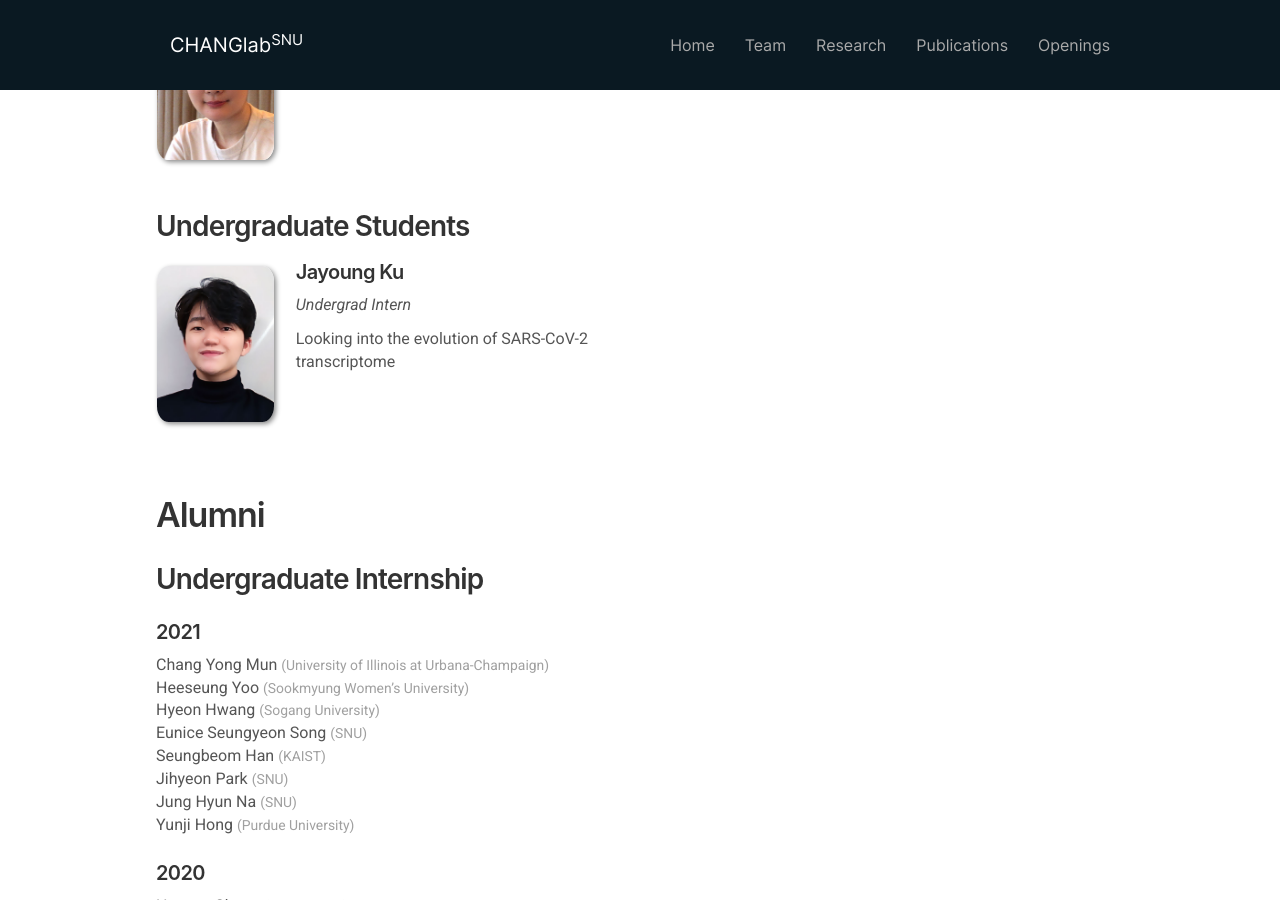
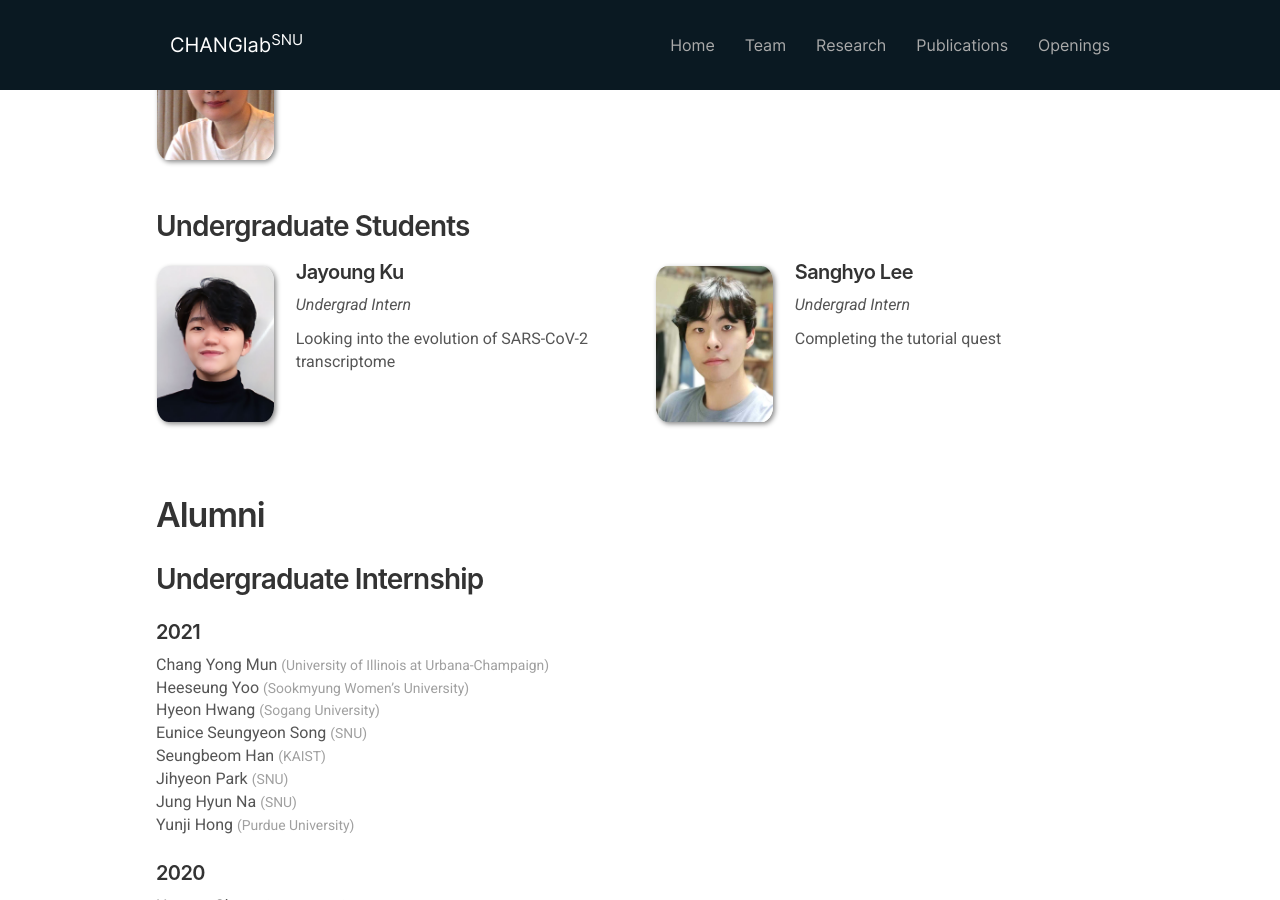
Before and after one commit to ChangLabSNU/ChangLabSNU.github.io, a Jekyll site: the page built from _pages/team.md, in a window 1280 px wide and 900 px high, scrolled down 1137 px. Built offline with Jekyll 4.4.1, drawn with Linux system fonts in a browser that asks for light colours; nearby versions of some CDN libraries; some web fonts are replaced.

Commit message:
Add Sanghyo.

```diff
--- a/_data/visitors.yml
+++ b/_data/visitors.yml
@@ -2,3 +2,8 @@
   photo: jyku-thumb.jpg
   info: Undergrad Intern
   intro: "Looking into the evolution of SARS-CoV-2 transcriptome"
+
+- name: Sanghyo Lee
+  photo: shlee-thumb.jpg
+  info: Undergrad Intern
+  intro: "Completing the tutorial quest"
```
Also changed, not shown: images/members/shlee-thumb.jpg (added).
